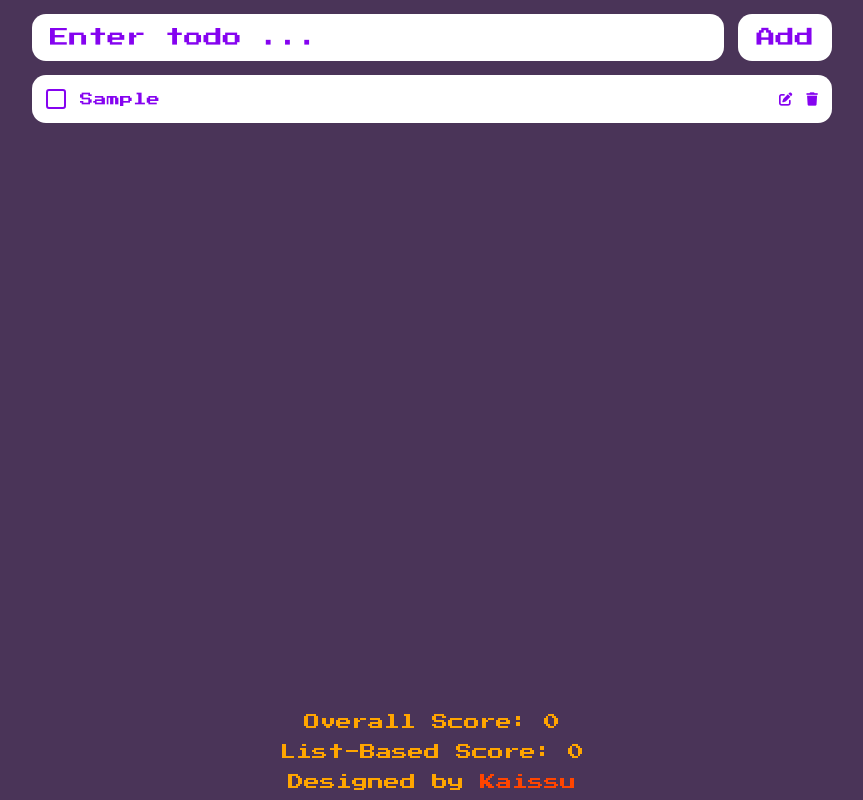
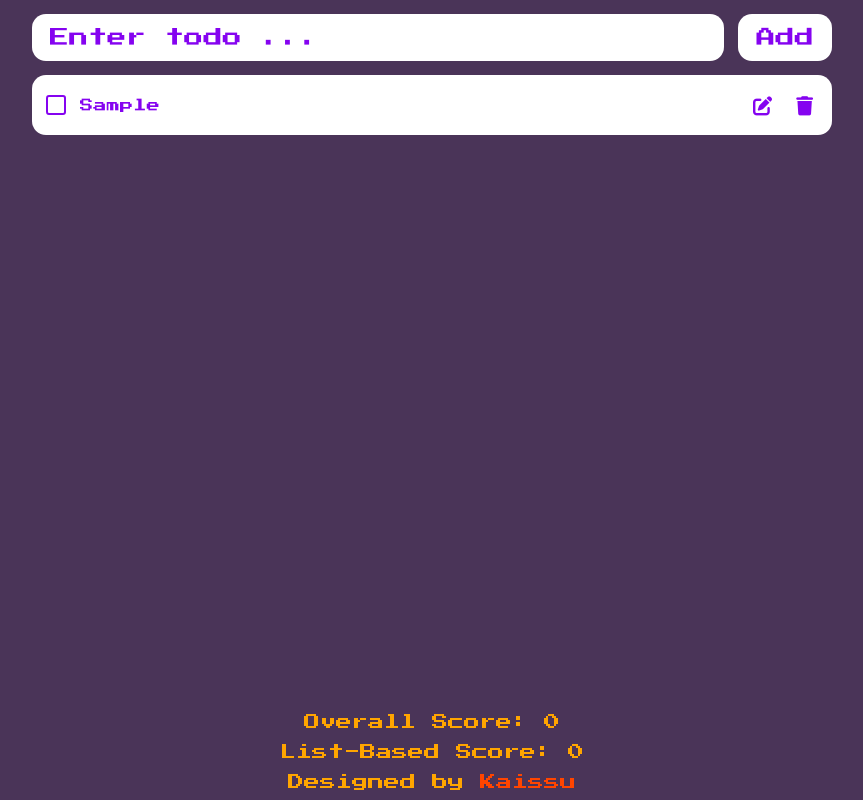
Before and after one commit to berkaysenler/todo_app, a plain HTML site: page index.html in a window 1280 px wide. Both pictures are taken after typing "Sample" into the empty fields and a click on the button "Add". Shown: the whole page, without its empty margins (208-1071 px from the left). Drawn offline with Linux system fonts and the light colour scheme.

Commit message:
Refactor CSS for button styling

```diff
--- a/style.css
+++ b/style.css
@@ -151,6 +151,8 @@ footer a:hover {
 }
 
 .actionsContainer button {
+    font-size: 1.2em;
+    margin: 5px;
     transition-duration: 200ms;
     border: none;
     background: transparent;
```
